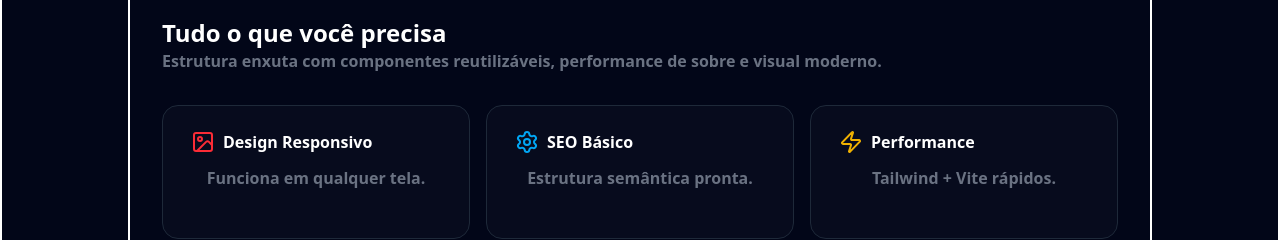
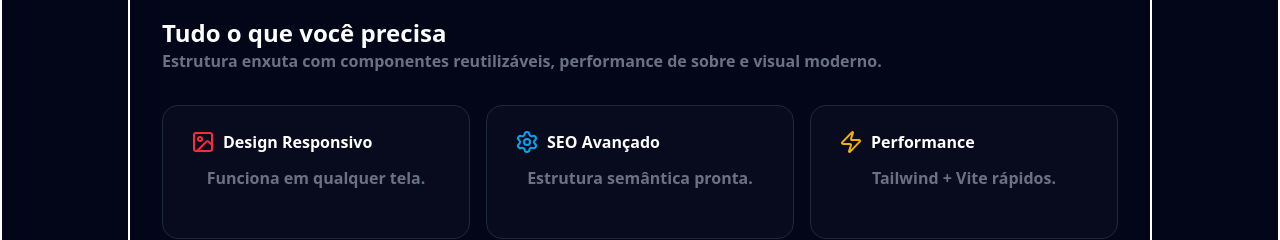
Before and after one commit to joaogabrieldev/projeto--landing-page, a React (Vite) app: page / in a window 1280 px wide. Shown: the part 880-1120 px from the top of the page. Built offline with nearby package versions, Linux system fonts and the light colour scheme.

Commit message:
chore(assets): created resources data file

```diff
--- a/src/assets/resources.tsx
+++ b/src/assets/resources.tsx
@@ -14,7 +14,7 @@ export const resources: Resources[] = [
     icon: <Image className="text-red-500" />,
   },
   {
-    title: "SEO Básico",
+    title: "SEO Avançado",
     description: "Estrutura semântica pronta.",
     icon: <Settings className="text-sky-500" />,
   },
```
